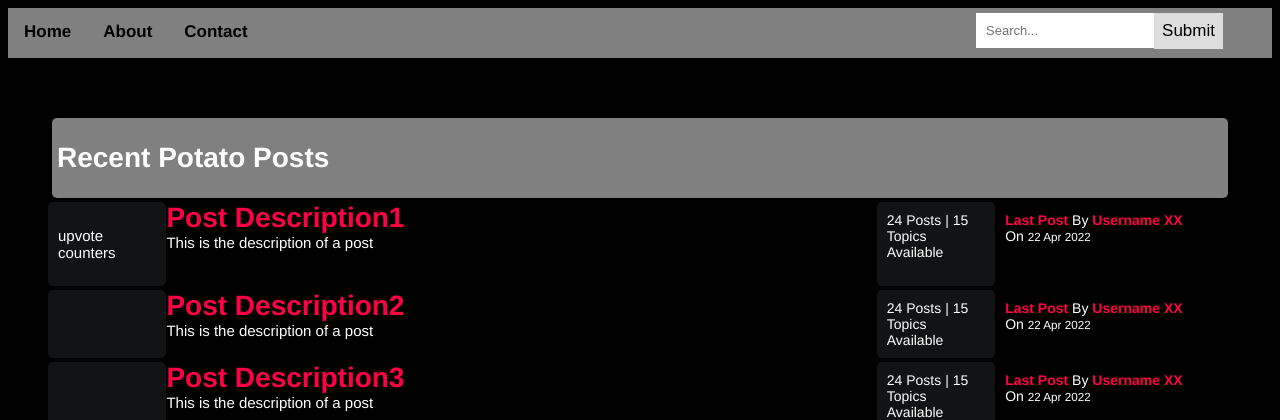
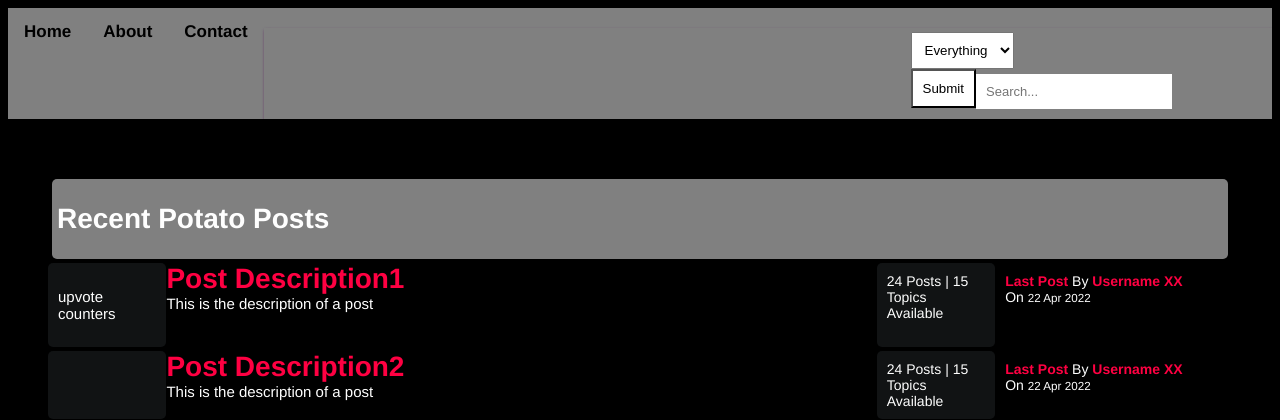
Before and after one commit to MattieWasTaken/WebDevSec, a PHP site: page /Homepage.html in a window 1280 px wide. Shown: the top 420 px of the page. Run offline with PHP 8.4, Linux system fonts and the light colour scheme.

Commit message:
Edited Search Bar

```diff
--- a/Homepage.html
+++ b/Homepage.html
@@ -6,19 +6,46 @@
 <link rel="stylesheet" ref="stylesheet" href="style.css"/>
 </head>
 
-
-<body>
+<header>
     <div class="topnav">
         <a class="active" href="#home">Home</a>
         <a href="#about">About</a>
-    <a href="#cotact">Contact</a>
+        <a href="#contact">Contact</a>
+
+        <!-- Search Box v1
+
           <div class="search-container">
         <form action="/action_page.php">
         <input type="text" placeholder="Search..." name="search">
         <button type="submit">Submit</button>
+        </form></div>
+
+    -->
+
+    <!--Search Bar-->
+    <div class="searchbar">
+        <div>
+
+            <select name="" id="">
+                <option value="everything">Everything</option>
+                <option value="author">Author</option>
+                <option value="title">Title</option>
+            </select>
+            <form action="/action_page.php">
+                <input type="text" name="q" id="" placeholder="Search...">
+                <button type="submit">Submit</button>
             </form>
+
+
         </div>
     </div>
+
+
+</div>
+</header>
+
+<body>
+
 
     <div class="container">
         <div class="subforum">
--- a/style.css
+++ b/style.css
@@ -117,3 +117,27 @@
     padding: 10px;
     margin-top: 0px;
 }
+
+/*Search Box*/
+
+.searchbar{
+    margin-top: 20px;
+    display: flex;
+    justify-content: right;
+    box-shadow: 1px 2px 3px #52075b;
+
+}
+
+.searchbar select{
+    padding: 9px;
+    margin-top: 4px
+}
+.searchbar input{
+    padding:10px
+}
+
+.searchbar button{
+    padding: 10px;
+    background-color: #fff;
+
+}
```
Lines whose indentation alone changed are shown as unchanged.
